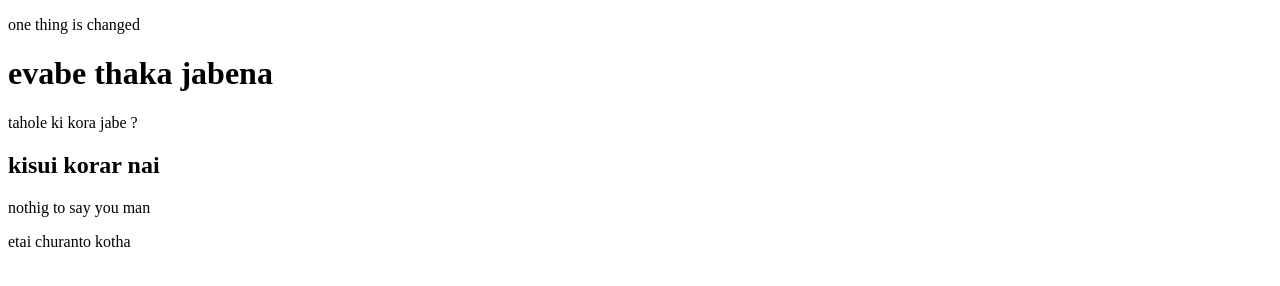
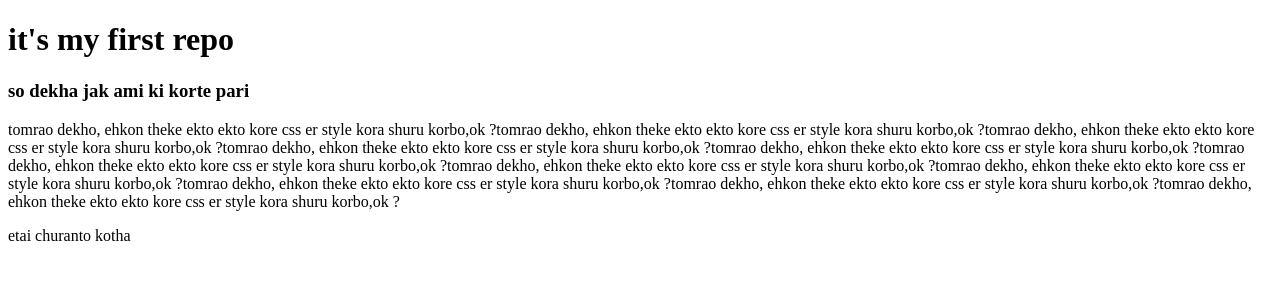
Before and after one commit to MUYEENKHAN/my-first-repo, a plain HTML site: page index.html in a window 1280 px wide. Drawn offline with Linux system fonts and the light colour scheme.

Commit message:
new changes

```diff
--- a/index.html
+++ b/index.html
@@ -7,10 +7,9 @@
     <title>my first repo</title>
 </head>
 <body>
-    <p>one thing is changed</p>
-    <h1>evabe thaka jabena</h1>
-    tahole ki kora jabe ? <h2>kisui korar nai</h2>
-    <p>nothig to say you man</p>
+    <h1>it's my first repo</h1>
+    <h3>so dekha jak ami ki korte pari</h3>
+    <p>tomrao dekho, ehkon theke ekto ekto kore css er style kora shuru korbo,ok ?tomrao dekho, ehkon theke ekto ekto kore css er style kora shuru korbo,ok ?tomrao dekho, ehkon theke ekto ekto kore css er style kora shuru korbo,ok ?tomrao dekho, ehkon theke ekto ekto kore css er style kora shuru korbo,ok ?tomrao dekho, ehkon theke ekto ekto kore css er style kora shuru korbo,ok ?tomrao dekho, ehkon theke ekto ekto kore css er style kora shuru korbo,ok ?tomrao dekho, ehkon theke ekto ekto kore css er style kora shuru korbo,ok ?tomrao dekho, ehkon theke ekto ekto kore css er style kora shuru korbo,ok ?tomrao dekho, ehkon theke ekto ekto kore css er style kora shuru korbo,ok ?tomrao dekho, ehkon theke ekto ekto kore css er style kora shuru korbo,ok ?tomrao dekho, ehkon theke ekto ekto kore css er style kora shuru korbo,ok ?</p>
     etai churanto kotha
 </body>
 </html>
```
Also changed, not shown: my-first.css (added).
